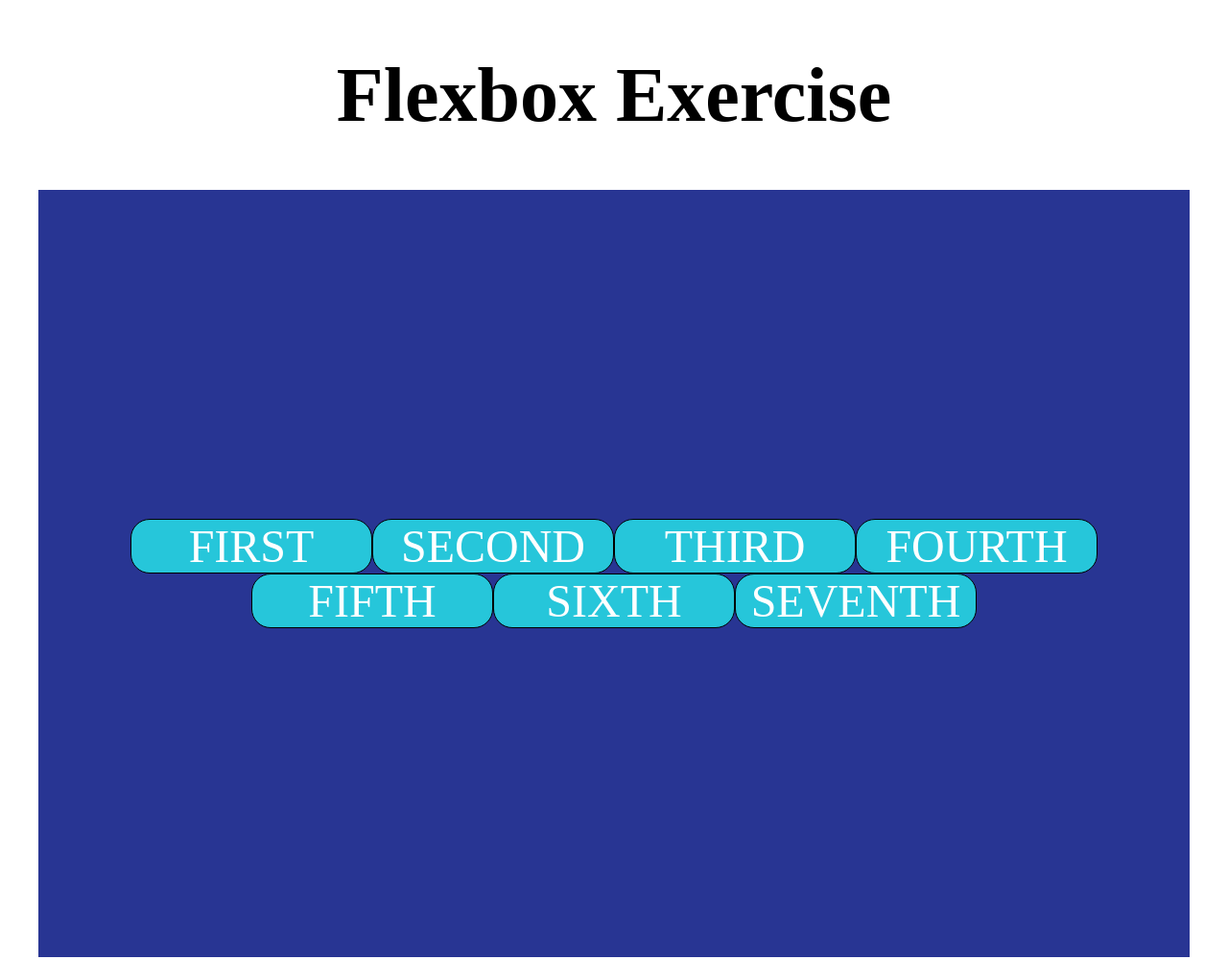
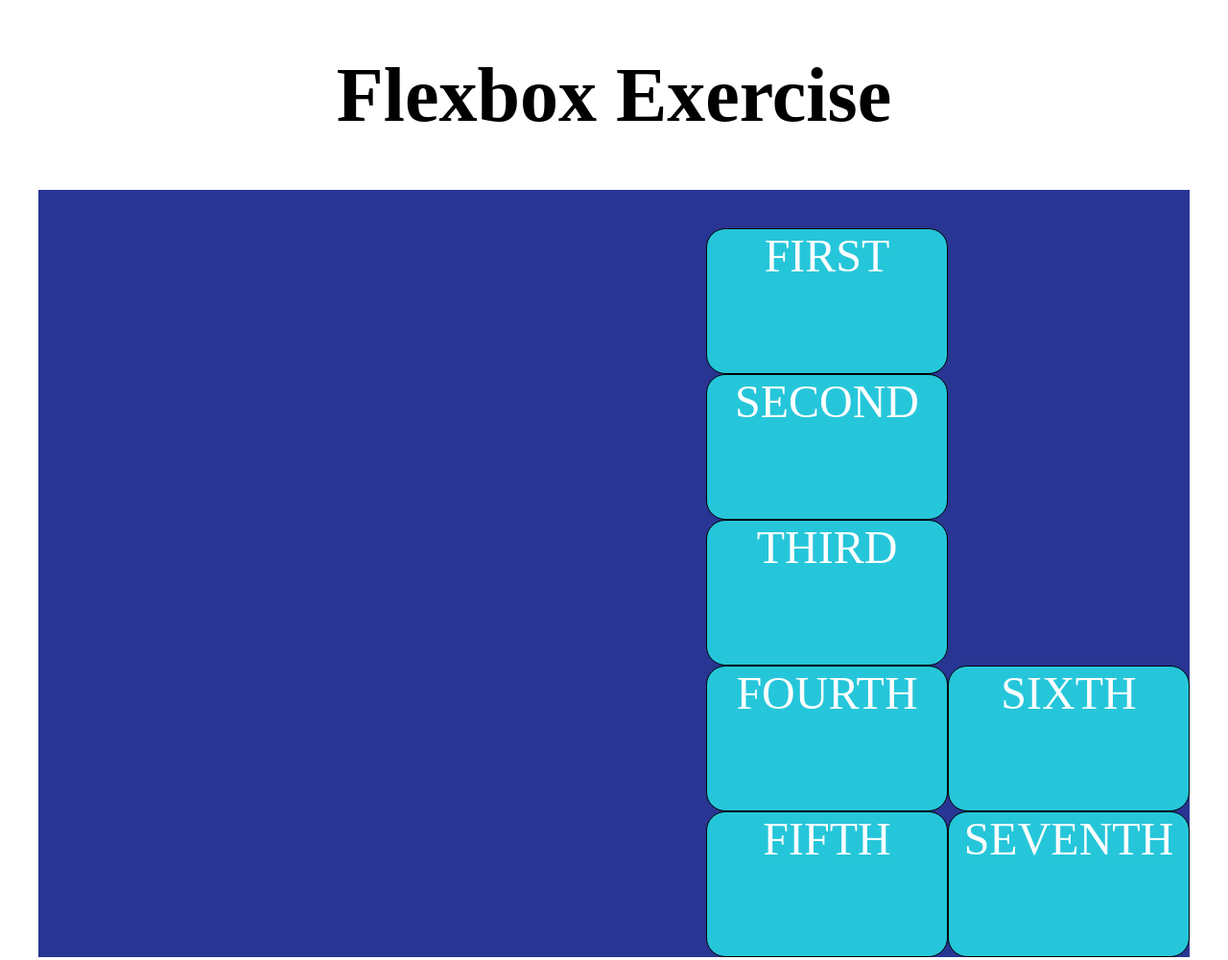
Before and after one commit to bela-codes/FLEX-BOX, a plain HTML site: page Exercise 4/index.html in a window 1280 px wide. Shown: the whole page at 96% size. Drawn offline with Linux system fonts and the light colour scheme.

Commit message:
Exercise 4 Part 2

```diff
--- a/Exercise 4/styles.css
+++ b/Exercise 4/styles.css
@@ -9,13 +9,15 @@ h1 {
   height: 800px;
   display: flex;
   flex-wrap: wrap;
-  justify-content: center;
-  /* align-items: center; */
-  align-content: center;
+  flex-direction: column;
+  justify-content: flex-end;
+  align-items: flex-end;
+  align-content: end;
 }
 
 span {
   width: 250px;
+  height: 150px;
   color: white;
   background-color: #26C6DA;
   font-size: 3rem;
```
